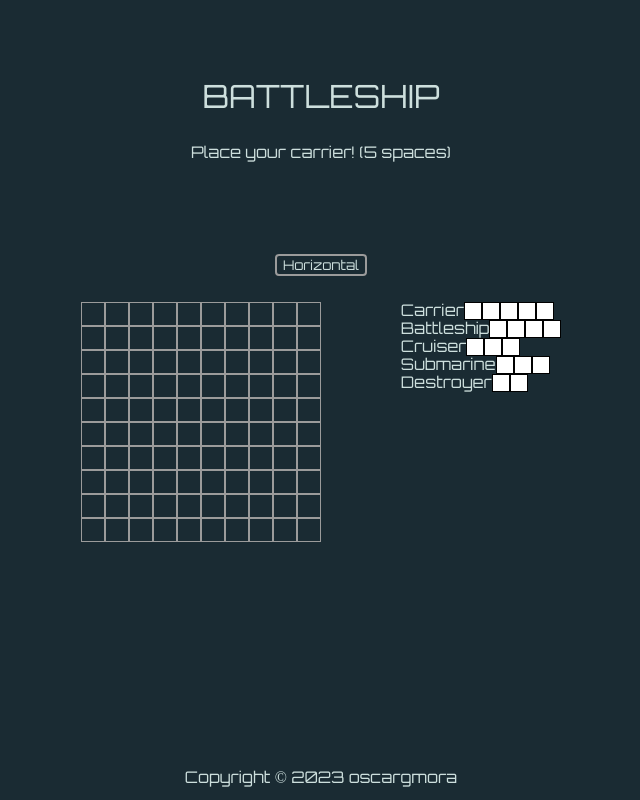
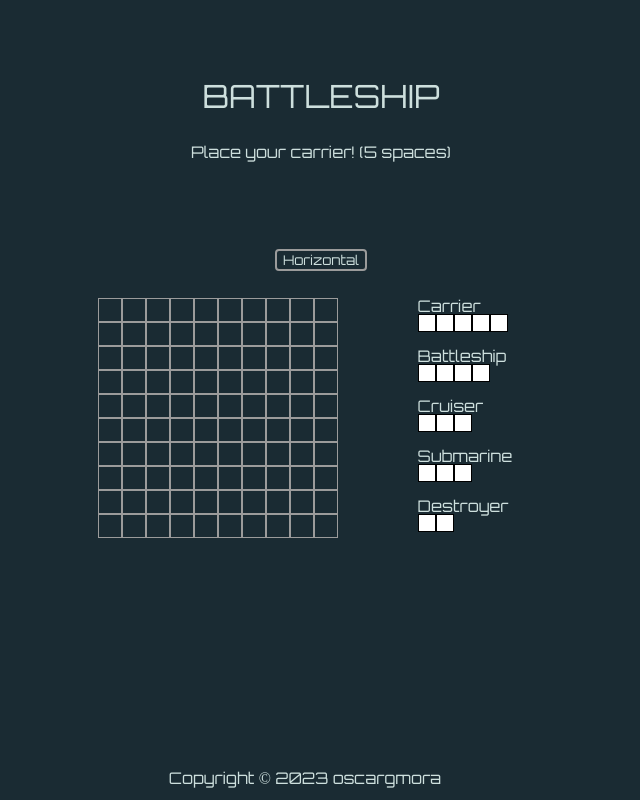
Before and after one commit to oscargmora/battleship, a website built with webpack: page src/index.html in a window 1280 px wide. Shown: the whole page, without its empty margins (319-959 px from the left). Built offline with nearby package versions, Linux system fonts and the light colour scheme.

Commit message:
Add comments to explain functionality

```diff
--- a/src/index.html
+++ b/src/index.html
@@ -17,38 +17,58 @@
                 <setup-container> </setup-container>
                 <game-container id="player-one"> </game-container>
                 <ships-legend>
-                    <p>
-                        Carrier
+                    <ship-legend-container>
+                        <ship-name-container>
+                            <p>Carrier</p>
+                        </ship-name-container>
+                        <block-container>
                             <block></block>
                             <block></block>
                             <block></block>
                             <block></block>
                             <block></block>
-                    </p>
-                    <p>
-                        Battleship
+                        </block-container>
+                    </ship-legend-container>
+                    <ship-legend-container>
+                        <ship-name-container>
+                            <p>Battleship</p>
+                        </ship-name-container>
+                        <block-container>
                             <block></block>
                             <block></block>
                             <block></block>
                             <block></block>
-                    </p>
-                    <p>
-                        Cruiser
+                        </block-container>
+                    </ship-legend-container>
+                    <ship-legend-container>
+                        <ship-name-container>
+                            <p>Cruiser</p>
+                        </ship-name-container>
+                        <block-container>
                             <block></block>
                             <block></block>
                             <block></block>
-                    </p>
-                    <p>
-                        Submarine
+                        </block-container>
+                    </ship-legend-container>
+                    <ship-legend-container>
+                        <ship-name-container>
+                            <p>Submarine</p>
+                        </ship-name-container>
+                        <block-container>
                             <block></block>
                             <block></block>
                             <block></block>
-                    </p>
-                    <p>
-                        Destroyer
+                        </block-container>
+                    </ship-legend-container>
+                    <ship-legend-container>
+                        <ship-name-container>
+                            <p>Destroyer</p>
+                        </ship-name-container>
+                        <block-container>
                             <block></block>
                             <block></block>
-                    </p>
+                        </block-container>
+                    </ship-legend-container>
                 </ships-legend>
                 <game-container id="player-two"> </game-container>
             </container>
--- a/src/modules/factories/gameBoardFactory.js
+++ b/src/modules/factories/gameBoardFactory.js
@@ -24,6 +24,7 @@ class GameBoard {
         return array;
     }
 
+    // This creates an array that keeps track of whether a space was a hit or a miss
     createHitArray() {
         const hitArray = [];
 
@@ -36,6 +37,7 @@ class GameBoard {
         return hitArray;
     }
 
+    // This function finds the index of the array based on its x and y coordinates
     findIndex(x, y) {
         for (let i = 0; i < this.array.length; i++) {
             if (x === this.array[i][0] && y === this.array[i][1]) {
@@ -44,6 +46,7 @@ class GameBoard {
         }
     }
 
+    // Check if space has already been taken or if space is already off the grid
     checkIfIndexDoesNotExist(
         x,
         y,
@@ -222,6 +225,7 @@ class GameBoard {
         }
     }
 
+    // Keep track of how many times the AI has been hit
     updateHitLog() {
         this.hitLog += 1;
         if (this.hitLog === 17) {
--- a/src/modules/gamePlay.js
+++ b/src/modules/gamePlay.js
@@ -15,12 +15,14 @@ function gameLoop(player1, player2, current) {
         return currentPlayer;
     }
 
+    // AI Functionality
     if (currentPlayer === player2) {
         const AIShotIndex = player2.AIChooseAttack();
         const userGameBoardSpace = document.getElementById(AIShotIndex);
         if (userGameBoardSpace.classList.contains('ship-square')) {
             userGameBoardSpace.classList.add('hit');
             hitCounter--;
+            // Check AI Win Conditions
             if (hitCounter <= 0) {
                 const userGameBoardSpaces = document.querySelectorAll('.one');
                 userGameBoardSpaces.forEach((space) => {
@@ -61,6 +63,7 @@ function changeStatusOfSquare(player1, player2, square) {
             if (endGame) return;
             const index = square.getAttribute('id');
             const attackResult = player2.gameBoard.receiveAttack(index);
+            // Check User Win Conditions
             if (
                 attackResult[0] === 'hit' ||
                 attackResult === 'All Ships Sunk'
@@ -100,6 +103,7 @@ function changeStatusOfSquare(player1, player2, square) {
     }
 }
 
+// Create Game Boards and Display
 function displayGameBoards(player1, player2) {
     for (let i = 0; i < player1.gameBoard.array.length; i++) {
         const gameContainer = document.querySelector(
--- a/src/modules/gameSetup.js
+++ b/src/modules/gameSetup.js
@@ -1,5 +1,6 @@
 /* eslint-disable no-plusplus */
 
+// Create the grid that allows the user to select where they place their ships
 function createSetupGrid() {
     const setupContainer = document.querySelector('setup-container');
     for (let i = 0; i < 10; i++) {
@@ -12,6 +13,7 @@ function createSetupGrid() {
     }
 }
 
+// Find Each Ship Placement in Order
 async function getShipPlacement() {
     const divs = document.querySelectorAll('setup-div');
     return new Promise((resolve) => {
--- a/src/styles/ships-legend.css
+++ b/src/styles/ships-legend.css
@@ -1,6 +1,11 @@
-p {
+block-container {
     display: flex;
     flex-direction: row;
+    margin-bottom: 1em;
+}
+
+p {
+    margin-right: 2em;
 }
 
 block {
```
Lines whose indentation alone changed are shown as unchanged.
